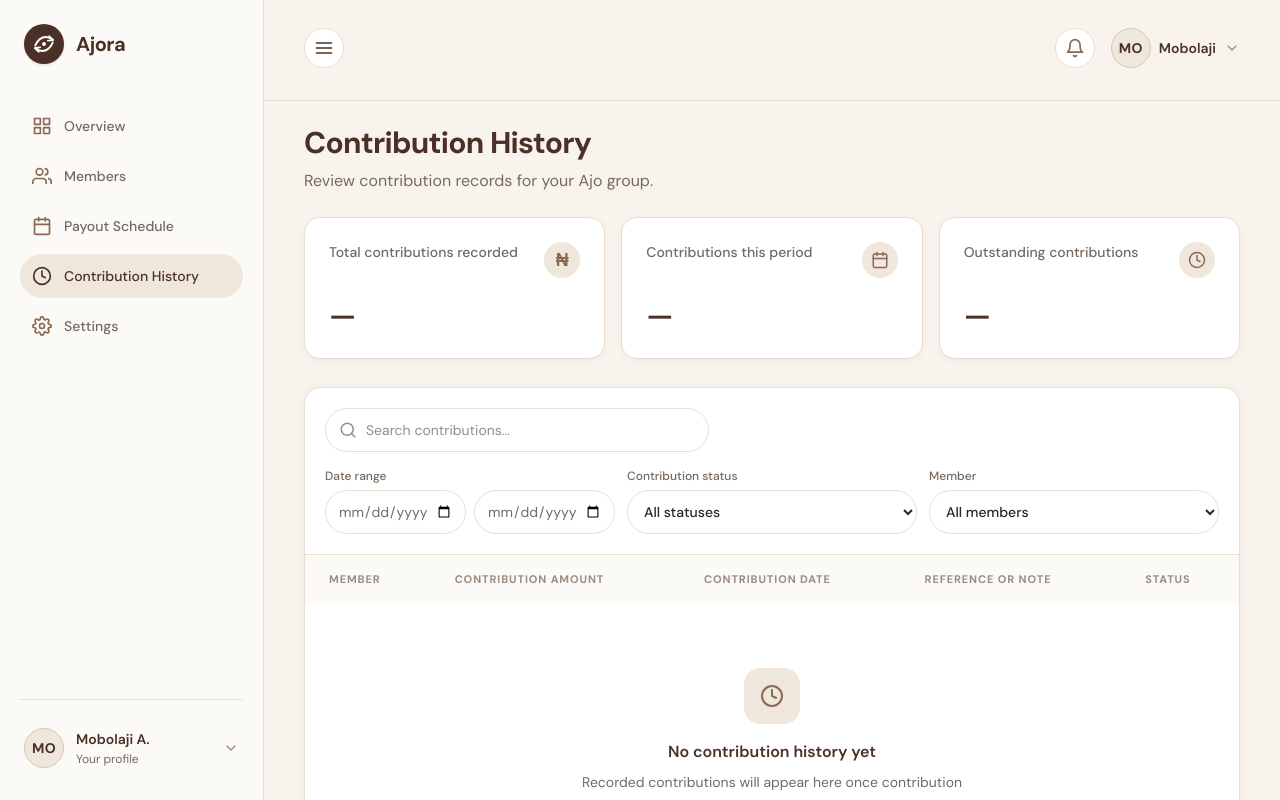
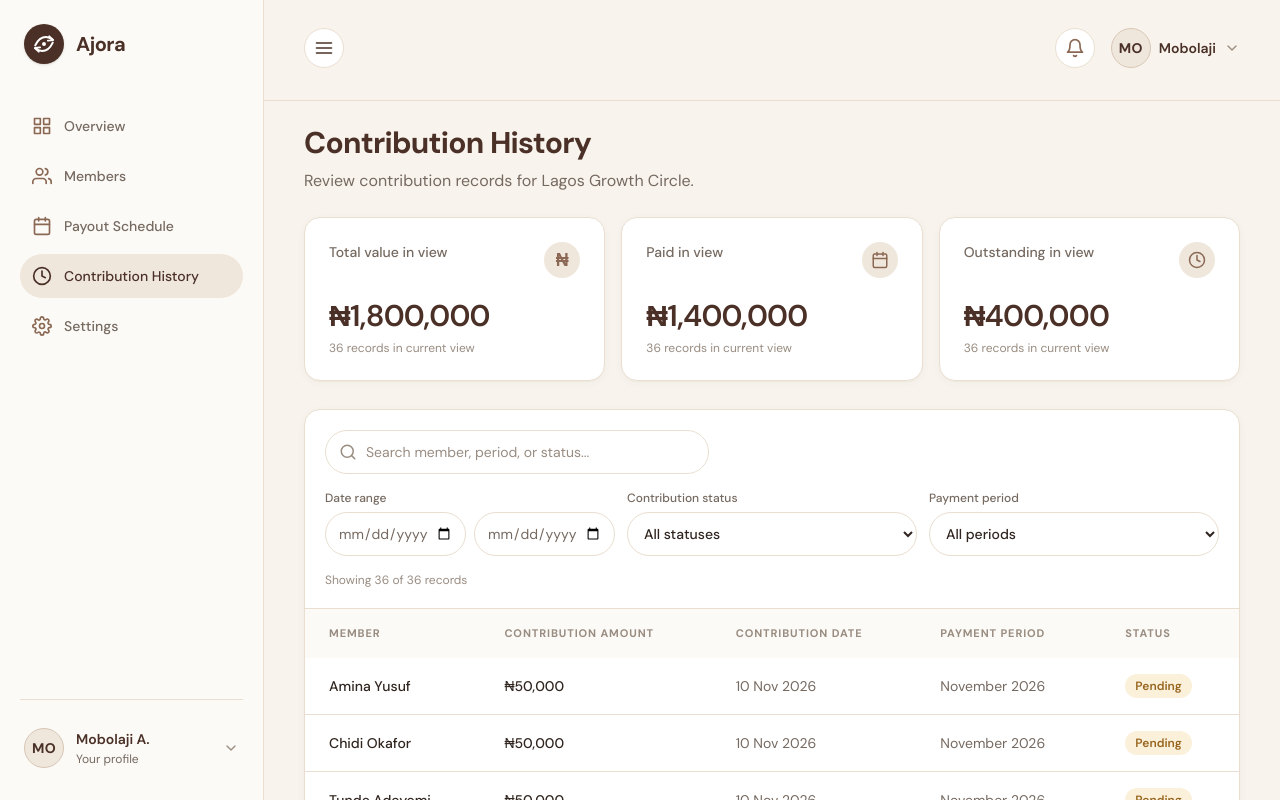
Before and after one commit to Bolazcoding/ajora, a Next.js app: page /contribution-history in a window 1280 px wide. Built offline with nearby package versions, Linux system fonts and the light colour scheme.

Commit message:
integrated the data into the contribution history

```diff
--- a/app/_components/ContributionHistoryOverview.tsx
+++ b/app/_components/ContributionHistoryOverview.tsx
@@ -1,23 +1,109 @@
+"use client";
+
+import { useState } from "react";
 import DashboardShell from "./DashboardShell";
 import { FiCalendar, FiClock, FiSearch } from "react-icons/fi";
 import EmptyState from "../_ui/EmptyState";
+import StatusBadge from "../_ui/StatusBadge";
+import {
+  activeAjoGroup,
+  ajoMembers,
+  contributionCycles,
+  contributionRecords,
+  type PaymentStatus,
+} from "../_data/mockData";
+import { formatDate, formatNaira } from "../_ui/formatters";
 
-const summaryItems = [
-  {
-    label: "Total contributions recorded",
-    // icon: "₦",
-  },
-  {
-    label: "Contributions this period",
-    icon: FiCalendar,
-  },
-  {
-    label: "Outstanding contributions",
-    icon: FiClock,
-  },
-];
+type StatusFilter = "all" | PaymentStatus;
+
+const statusFilters = [
+  { value: "all", label: "All statuses" },
+  { value: "paid", label: "Paid" },
+  { value: "pending", label: "Pending" },
+  { value: "overdue", label: "Overdue" },
+] as const;
+
+const summaryCards = [
+  { key: "total", label: "Total value in view", icon: null },
+  { key: "paid", label: "Paid in view", icon: FiCalendar },
+  { key: "outstanding", label: "Outstanding in view", icon: FiClock },
+] as const;
 
 export default function ContributionHistoryOverview() {
+  const [search, setSearch] = useState("");
+  const [statusFilter, setStatusFilter] = useState<StatusFilter>("all");
+  const [cycleFilter, setCycleFilter] = useState("all");
+  const [startDate, setStartDate] = useState("");
+  const [endDate, setEndDate] = useState("");
+
+  const groupRecords = contributionRecords
+    .filter((record) => record.groupId === activeAjoGroup.id)
+    .slice()
+    .sort((a, b) => {
+      const dateOrder = (b.paidAt ?? b.dueDate).localeCompare(
+        a.paidAt ?? a.dueDate,
+      );
+      return dateOrder || a.id.localeCompare(b.id);
+    });
+  const availableCycleIds = new Set(
+    groupRecords.map((record) => record.cycleId),
+  );
+  const availableCycles = contributionCycles.filter(
+    (cycle) =>
+      cycle.groupId === activeAjoGroup.id && availableCycleIds.has(cycle.id),
+  );
+  const query = search.trim().toLocaleLowerCase();
+
+  const visibleRecords = groupRecords.filter((record) => {
+    const member = ajoMembers.find((item) => item.id === record.memberId);
+    const cycle = contributionCycles.find((item) => item.id === record.cycleId);
+    const recordDate = record.paidAt ?? record.dueDate;
+    const searchableText = [
+      member?.fullName ?? "",
+      cycle?.label ?? record.cycleId,
+      record.status,
+      recordDate,
+      record.id,
+    ]
+      .join(" ")
+      .toLocaleLowerCase();
+
+    return (
+      searchableText.includes(query) &&
+      (statusFilter === "all" || record.status === statusFilter) &&
+      (cycleFilter === "all" || record.cycleId === cycleFilter) &&
+      (!startDate || recordDate >= startDate) &&
+      (!endDate || recordDate <= endDate)
+    );
+  });
+
+  const visibleTotals = visibleRecords.reduce(
+    (totals, record) => {
+      totals.total += record.amount;
+      if (record.status === "paid") totals.paid += record.amount;
+      if (record.status === "pending" || record.status === "overdue") {
+        totals.outstanding += record.amount;
+      }
+      return totals;
+    },
+    { total: 0, paid: 0, outstanding: 0 },
+  );
+
+  const hasFilters =
+    search.length > 0 ||
+    statusFilter !== "all" ||
+    cycleFilter !== "all" ||
+    startDate !== "" ||
+    endDate !== "";
+
+  function clearFilters() {
+    setSearch("");
+    setStatusFilter("all");
+    setCycleFilter("all");
+    setStartDate("");
+    setEndDate("");
+  }
+
   return (
     <DashboardShell activeItem="Contribution History">
       <div className="mx-auto pb-10 w-full max-w-6xl">
@@ -26,20 +112,17 @@ export default function ContributionHistoryOverview() {
             Contribution History
           </h2>
           <p className="mt-2 text-sm leading-6 text-text-secondary sm:text-base">
-            Review contribution records for your Ajo group.
+            Review contribution records for {activeAjoGroup.name}.
           </p>
         </div>
 
         <section
-          aria-label="Contribution summary"
+          aria-label="Contribution summary for the current view"
           className="mt-6 grid grid-cols-1 gap-3 sm:grid-cols-3 sm:gap-4"
         >
-          {summaryItems.map(({ label, icon }) => {
-            const Icon = typeof icon === "string" ? null : icon;
-
-            return (
+          {summaryCards.map(({ key, label, icon: Icon }) => (
             <article
-                key={label}
+              key={key}
               className="rounded-2xl border border-border bg-white p-5 shadow-card sm:p-6"
             >
               <div className="flex items-start justify-between gap-3">
@@ -59,15 +142,15 @@ export default function ContributionHistoryOverview() {
                   )}
                 </span>
               </div>
-                <p
-                  aria-label="Value unavailable"
-                  className="mt-5 text-3xl font-semibold tracking-tight text-primary"
-                >
-                  &mdash;
+              <p className="mt-5 text-3xl font-semibold tracking-tight text-primary">
+                {formatNaira(visibleTotals[key])}
+              </p>
+              <p className="mt-1.5 text-xs text-text-muted">
+                {visibleRecords.length} record
+                {visibleRecords.length === 1 ? "" : "s"} in current view
               </p>
             </article>
-            );
-          })}
+          ))}
         </section>
 
         <section
@@ -83,7 +166,9 @@ export default function ContributionHistoryOverview() {
               />
               <input
                 type="search"
-                placeholder="Search contributions..."
+                value={search}
+                onChange={(event) => setSearch(event.target.value)}
+                placeholder="Search member, period, or status..."
                 className="h-11 w-full rounded-xl border border-border bg-surface px-4 pl-10 text-sm text-text-primary outline-none transition placeholder:text-text-muted focus:border-secondary focus:ring-2 focus:ring-focus/20"
               />
             </label>
@@ -99,6 +184,9 @@ export default function ContributionHistoryOverview() {
                     <input
                       type="date"
                       aria-label="Start date"
+                      value={startDate}
+                      max={endDate || undefined}
+                      onChange={(event) => setStartDate(event.target.value)}
                       className="h-11 w-full min-w-0 rounded-xl border border-border bg-white px-3 text-xs text-text-secondary outline-none focus:border-secondary focus:ring-2 focus:ring-focus/20 sm:text-sm"
                     />
                   </label>
@@ -107,6 +195,9 @@ export default function ContributionHistoryOverview() {
                     <input
                       type="date"
                       aria-label="End date"
+                      value={endDate}
+                      min={startDate || undefined}
+                      onChange={(event) => setEndDate(event.target.value)}
                       className="h-11 w-full min-w-0 rounded-xl border border-border bg-white px-3 text-xs text-text-secondary outline-none focus:border-secondary focus:ring-2 focus:ring-focus/20 sm:text-sm"
                     />
                   </label>
@@ -118,34 +209,66 @@ export default function ContributionHistoryOverview() {
                   Contribution status
                 </span>
                 <select
-                  defaultValue="all"
+                  value={statusFilter}
+                  onChange={(event) =>
+                    setStatusFilter(event.target.value as StatusFilter)
+                  }
                   aria-label="Filter by contribution status"
                   className="h-11 w-full rounded-xl border border-border bg-white px-3 text-sm font-medium text-text-primary outline-none focus:border-secondary focus:ring-2 focus:ring-focus/20"
                 >
-                  <option value="all">All statuses</option>
-                  <option value="paid">Paid</option>
-                  <option value="pending">Pending</option>
-                  <option value="overdue">Overdue</option>
+                  {statusFilters.map((filter) => (
+                    <option key={filter.value} value={filter.value}>
+                      {filter.label}
+                    </option>
+                  ))}
                 </select>
               </label>
 
               <label className="block min-w-0">
                 <span className="mb-1.5 block text-xs font-medium text-text-secondary">
-                  Member
+                  Payment period
                 </span>
                 <select
-                  defaultValue="all"
-                  aria-label="Filter by member"
+                  value={cycleFilter}
+                  onChange={(event) => setCycleFilter(event.target.value)}
+                  aria-label="Filter by payment period"
                   className="h-11 w-full rounded-xl border border-border bg-white px-3 text-sm font-medium text-text-primary outline-none focus:border-secondary focus:ring-2 focus:ring-focus/20"
                 >
-                  <option value="all">All members</option>
+                  <option value="all">All periods</option>
+                  {availableCycles.map((cycle) => (
+                    <option key={cycle.id} value={cycle.id}>
+                      {cycle.label}
+                    </option>
+                  ))}
                 </select>
               </label>
             </div>
+            <p className="text-xs text-text-muted" aria-live="polite">
+              Showing {visibleRecords.length} of {groupRecords.length} records
+            </p>
           </div>
 
+          {visibleRecords.length === 0 ? (
+            <div className="px-5 py-14 text-center">
+              <EmptyState
+                icon={FiClock}
+                title="No contributions match these filters"
+                description="Try another search, status, period, or date range."
+              />
+              {hasFilters && (
+                <button
+                  type="button"
+                  onClick={clearFilters}
+                  className="mt-5 rounded-lg px-3 py-2 text-sm font-semibold text-primary underline decoration-primary/30 underline-offset-4 hover:text-primary-hover focus-visible:outline-2 focus-visible:outline-focus focus-visible:outline-offset-2"
+                >
+                  Clear filters
+                </button>
+              )}
+            </div>
+          ) : (
+            <>
               <div className="hidden overflow-x-auto md:block">
-            <table className="w-full min-w-[48rem] border-collapse text-left">
+                <table className="w-full min-w-[52rem] border-collapse text-left">
                   <thead>
                     <tr className="bg-surface-soft text-[0.6875rem] font-semibold uppercase tracking-[0.08em] text-text-muted">
                       <th scope="col" className="px-6 py-4">
@@ -158,34 +281,88 @@ export default function ContributionHistoryOverview() {
                         Contribution date
                       </th>
                       <th scope="col" className="px-6 py-4">
-                    Reference or note
+                        Payment period
                       </th>
                       <th scope="col" className="px-6 py-4">
                         Status
                       </th>
                     </tr>
                   </thead>
-              <tbody>
-                <tr>
-                  <td colSpan={5} className="px-6 py-16 text-center">
-                    <EmptyState
-                      icon={FiClock}
-                      title="No contribution history yet"
-                      description="Recorded contributions will appear here once contribution data is connected."
-                    />
+                  <tbody className="divide-y divide-border">
+                    {visibleRecords.map((record) => {
+                      const member = ajoMembers.find(
+                        (item) => item.id === record.memberId,
+                      );
+                      const cycle = contributionCycles.find(
+                        (item) => item.id === record.cycleId,
+                      );
+
+                      return (
+                        <tr key={record.id} className="text-sm">
+                          <td className="px-6 py-4 font-medium text-text-primary">
+                            {member?.fullName ?? "Member unavailable"}
+                          </td>
+                          <td className="px-6 py-4 font-medium text-text-primary">
+                            {formatNaira(record.amount)}
+                          </td>
+                          <td className="px-6 py-4 text-text-secondary">
+                            {formatDate(record.paidAt ?? record.dueDate)}
+                          </td>
+                          <td className="px-6 py-4 text-text-secondary">
+                            {cycle?.label ?? record.cycleId}
+                          </td>
+                          <td className="px-6 py-4">
+                            <StatusBadge status={record.status} />
                           </td>
                         </tr>
+                      );
+                    })}
                   </tbody>
                 </table>
               </div>
 
-          <div className="px-5 py-14 text-center md:hidden">
-            <EmptyState
-              icon={FiClock}
-              title="No contribution history yet"
-              description="Recorded contributions will appear here once contribution data is connected."
-            />
+              <ul className="divide-y divide-border md:hidden">
+                {visibleRecords.map((record) => {
+                  const member = ajoMembers.find(
+                    (item) => item.id === record.memberId,
+                  );
+                  const cycle = contributionCycles.find(
+                    (item) => item.id === record.cycleId,
+                  );
+
+                  return (
+                    <li key={record.id} className="p-4 sm:p-5">
+                      <div className="flex items-start justify-between gap-3">
+                        <div className="min-w-0">
+                          <p className="truncate text-sm font-semibold text-text-primary">
+                            {member?.fullName ?? "Member unavailable"}
+                          </p>
+                          <p className="mt-1 text-xs text-text-secondary">
+                            {cycle?.label ?? record.cycleId}
+                          </p>
                         </div>
+                        <StatusBadge status={record.status} />
+                      </div>
+                      <dl className="mt-4 grid grid-cols-2 gap-x-4 gap-y-3 text-xs">
+                        <div>
+                          <dt className="text-text-muted">Amount</dt>
+                          <dd className="mt-1 font-semibold text-text-primary">
+                            {formatNaira(record.amount)}
+                          </dd>
+                        </div>
+                        <div>
+                          <dt className="text-text-muted">Contribution date</dt>
+                          <dd className="mt-1 font-semibold text-text-primary">
+                            {formatDate(record.paidAt ?? record.dueDate)}
+                          </dd>
+                        </div>
+                      </dl>
+                    </li>
+                  );
+                })}
+              </ul>
+            </>
+          )}
         </section>
       </div>
     </DashboardShell>
```
Lines whose indentation alone changed are shown as unchanged.
